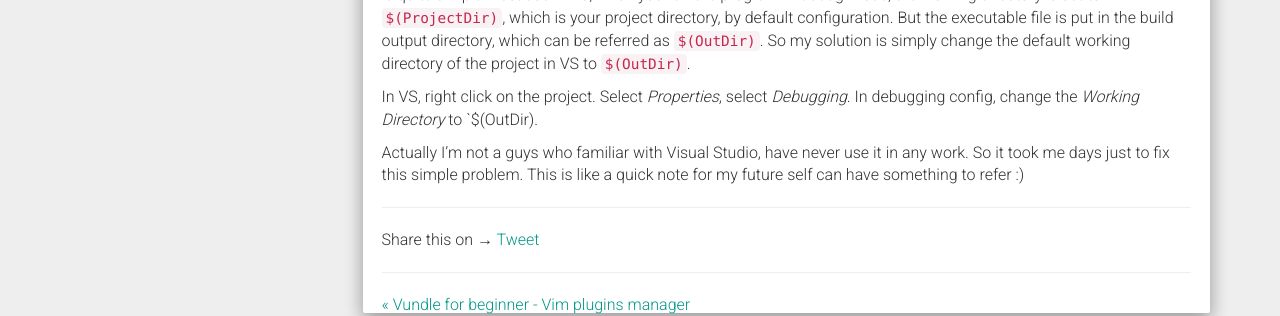
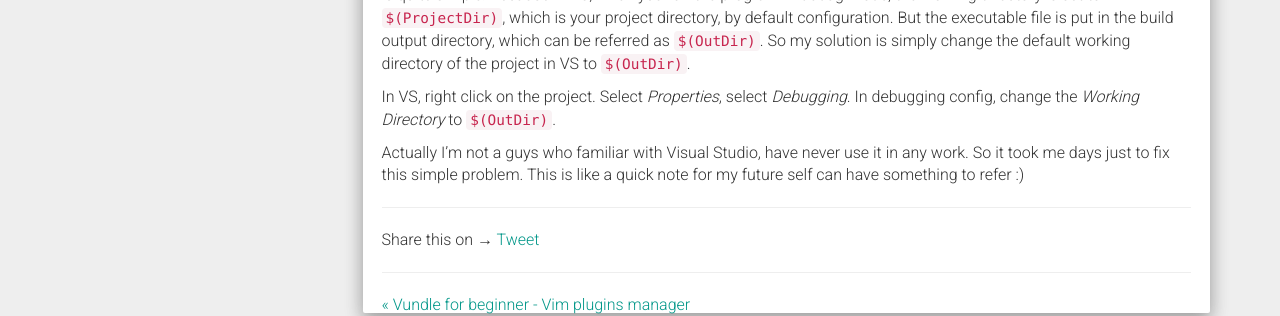
Before and after one commit to manhnt/manhnt.github.io, a Jekyll site: the page built from _posts/2016-08-15-opencv-loadimg-vs2015.md, in a window 1280 px wide. Shown: the part 1034-1350 px from the top of the page. Built offline with Jekyll 4.4.1, drawn with Linux system fonts in a browser that asks for light colours; nearby versions of some CDN libraries; comment, search, counter and statistics services are not loaded.

```diff
--- a/_posts/2016-08-15-opencv-loadimg-vs2015.md
+++ b/_posts/2016-08-15-opencv-loadimg-vs2015.md
@@ -46,7 +46,7 @@ directory, by default configuration. But the executable file is put in the build
 So my solution is simply change the default working directory of the project in VS to `$(OutDir)`.
 
 In VS, right click on the project. Select *Properties*, select *Debugging*. In debugging config, change the *Working Directory* to
-`$(OutDir).
+`$(OutDir)`.
 
 Actually I'm not a guys who familiar with Visual Studio, have never use it in any work. So it took me days just to fix this simple problem.
 This is like a quick note for my future self can have something to refer :)
```
